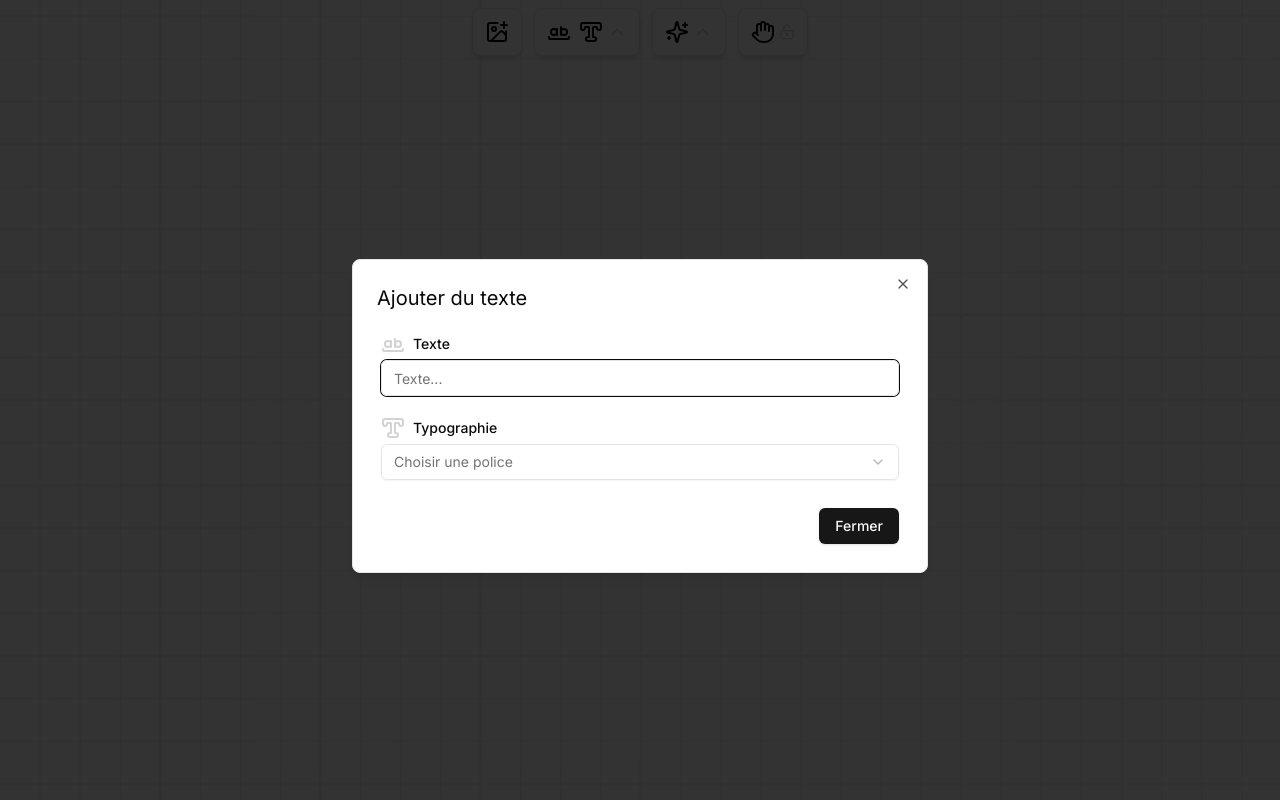
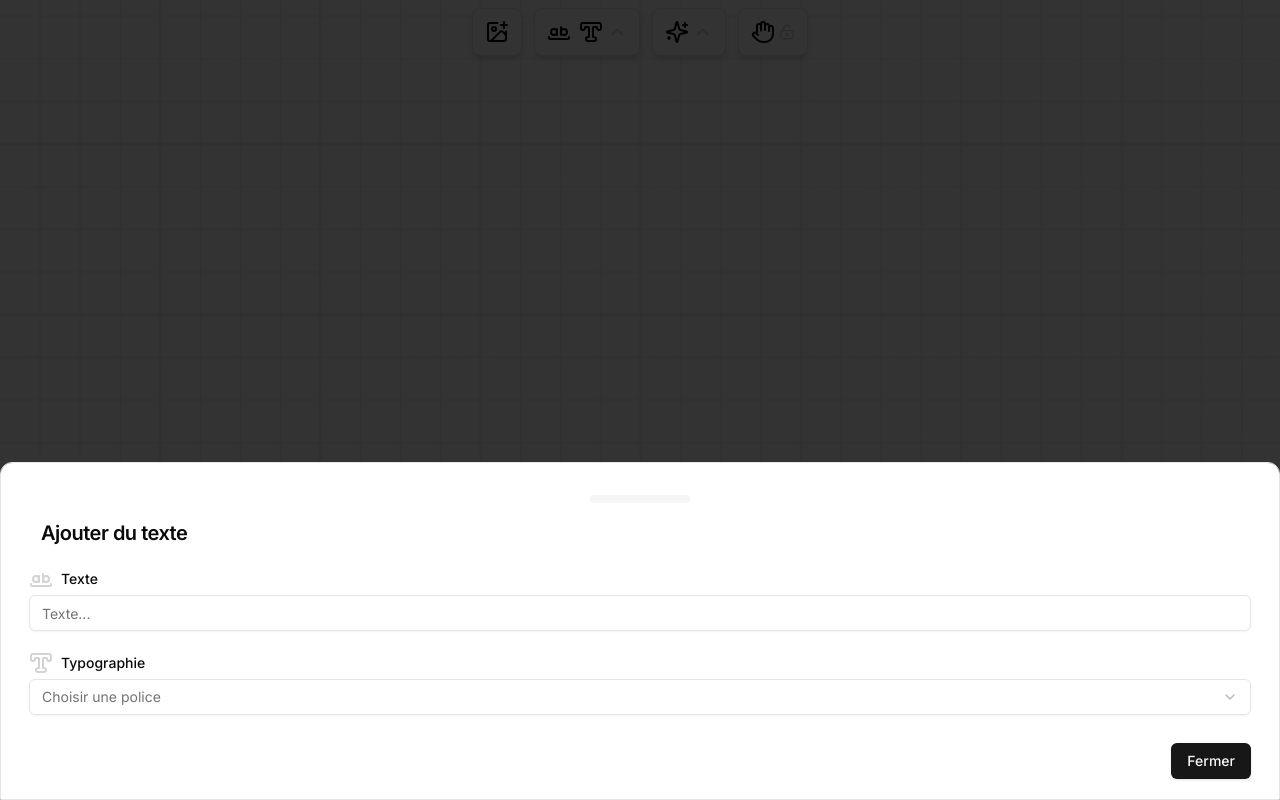
Before and after one commit to stanmanscour/embroidery-tools, a Next.js app: page / in a window 1280 px wide. Both pictures are taken after a click on the button 587 px from the left and 32 px from the top of the page. Built offline with nearby package versions, Linux system fonts and the light colour scheme.

Commit message:
add drawer

```diff
--- a/components/toolbar/EditTextItem.tsx
+++ b/components/toolbar/EditTextItem.tsx
@@ -1,7 +1,12 @@
 "use client";
 
 import React, { useState } from "react";
-import { Dialog, DialogContent, DialogHeader } from "@/components/ui/dialog";
+import {
+  Drawer,
+  DrawerContent,
+  DrawerHeader,
+  DrawerTitle,
+} from "@/components/ui/drawer";
 import { Button } from "@/components/ui/button";
 import { Label } from "@/components/ui/label";
 import { Input } from "@/components/ui/input";
@@ -16,26 +21,25 @@ import {
 import { options } from "@/fonts";
 import { ChevronUp, TypeOutline, WholeWord } from "lucide-react";
 import { useCanvasTool } from "@/context/CanvasToolProvider";
-import { DialogTitle } from "@radix-ui/react-dialog";
 
 export type textConfig = { content: string; fontFamily: string };
 
 export const EditTextItem = () => {
-  const [isModalOpen, setIsModalOpen] = useState(false);
+  const [isDrawerOpen, setIsDrawerOpen] = useState(false);
   const { textContent, setTextContent } = useCanvasTool();
 
   return (
     <>
-      <Dialog open={isModalOpen} onOpenChange={setIsModalOpen}>
-        <DialogContent className="max-h-full rounded-lg w-[90%] max-w-xl overflow-y-auto mt-4">
-          <DialogHeader>
-            <DialogTitle className="text-xl ">Ajouter du texte</DialogTitle>
-          </DialogHeader>
+      <Drawer open={isDrawerOpen} onOpenChange={setIsDrawerOpen}>
+        <DrawerContent className="max-h-[95%] rounded-t-xl px-6 py-4 overflow-y-auto">
+          <DrawerHeader>
+            <DrawerTitle className="text-xl">Ajouter du texte</DrawerTitle>
+          </DrawerHeader>
 
           <form
             onSubmit={(e) => {
-              e.preventDefault(); // 🛑 empêche le rechargement
-              setIsModalOpen(false);
+              e.preventDefault();
+              setIsDrawerOpen(false);
             }}
             className="p-1 flex flex-col gap-5"
           >
@@ -48,9 +52,9 @@ export const EditTextItem = () => {
                 Texte
               </Label>
               <Input
-                className="hover:opacity-80"
                 id="text-input"
                 placeholder="Texte..."
+                className="hover:opacity-80"
                 value={textContent.content}
                 onChange={(e) =>
                   setTextContent((prevState) => ({
@@ -100,19 +104,18 @@ export const EditTextItem = () => {
 
             <div className="flex justify-end gap-2 mt-2">
               <Button
-                //variant=""
                 type="submit"
                 className="flex gap-1 items-center hover:opacity-80 active:opacity-50"
               >
-                {/* <Image height={20} priority src={saveIcon} alt="Enregistrer" /> */}
                 Fermer
               </Button>
             </div>
           </form>
-        </DialogContent>
-      </Dialog>
+        </DrawerContent>
+      </Drawer>
+
       <button
-        onClick={() => setIsModalOpen(true)}
+        onClick={() => setIsDrawerOpen(true)}
         className="h-[48px] mb-5 p-3 text-black bg-white gap-1 border shadow-md hover:opacity-80 active:opacity-50 rounded-lg flex flex-row justify-center items-center "
       >
         <div className="flex flex-row gap-2">
--- a/components/toolbar/PromptItem.tsx
+++ b/components/toolbar/PromptItem.tsx
@@ -1,10 +1,14 @@
 "use client";
 
 import React, { useState } from "react";
-import { Dialog, DialogContent, DialogHeader } from "@/components/ui/dialog";
+import {
+  Drawer,
+  DrawerContent,
+  DrawerHeader,
+  DrawerTitle,
+} from "@/components/ui/drawer";
 import { Button } from "@/components/ui/button";
 import { Label } from "@/components/ui/label";
-
 import {
   ChevronUp,
   Download,
@@ -13,7 +17,6 @@ import {
   WholeWord,
 } from "lucide-react";
 import { PromptConfig, useCanvasTool } from "@/context/CanvasToolProvider";
-import { DialogTitle } from "@radix-ui/react-dialog";
 import { Textarea } from "../ui/textarea";
 import { PromptResult } from "@/app/api/generate-image/route";
 import { Skeleton } from "../ui/skeleton";
@@ -38,7 +41,7 @@ const generateImage = async (userDescription: string) => {
 
 export const PromptItem = () => {
   const [isGenerating, setIsGenerating] = useState(false);
-  const [isModalOpen, setIsModalOpen] = useState(false);
+  const [isDrawerOpen, setIsDrawerOpen] = useState(false);
   const { prompt, setPrompt, setImageURL } = useCanvasTool();
   const [result, setResult] = useState<PromptResult>();
 
@@ -46,10 +49,7 @@ export const PromptItem = () => {
     try {
       setIsGenerating(true);
       const result = await generateImage(prompt.content);
-      console.log("Image URL :", result.imageUrl);
-      console.log("Prompt enrichi :", result.prompt);
       setResult(result);
-      // Tu peux maintenant afficher l’image ou la sauvegarder où tu veux
     } catch (err) {
       console.error("Erreur génération :", err);
     } finally {
@@ -59,15 +59,15 @@ export const PromptItem = () => {
 
   return (
     <>
-      <Dialog open={isModalOpen} onOpenChange={setIsModalOpen}>
-        <DialogContent className="max-h-full rounded-lg w-[90%] max-w-xl overflow-y-auto mt-4">
-          <DialogHeader>
-            <DialogTitle className="text-xl ">Générer une image</DialogTitle>
-          </DialogHeader>
+      <Drawer open={isDrawerOpen} onOpenChange={setIsDrawerOpen}>
+        <DrawerContent className="max-h-[95%] rounded-t-xl px-6 py-4 overflow-y-auto">
+          <DrawerHeader>
+            <DrawerTitle className="text-xl">Générer une image</DrawerTitle>
+          </DrawerHeader>
 
           <form
             onSubmit={(e) => {
-              e.preventDefault(); // 🛑 empêche le rechargement
+              e.preventDefault();
               handleSubmit();
             }}
             className="p-1 flex flex-col gap-5"
@@ -81,8 +81,8 @@ export const PromptItem = () => {
                 Descriptif
               </Label>
               <Textarea
+                id="text-input"
                 className="hover:opacity-80"
-                id="text-input"
                 placeholder="Un canard portant un petit singe"
                 value={prompt.content}
                 onChange={(e) =>
@@ -95,12 +95,11 @@ export const PromptItem = () => {
 
             <div className="flex justify-end gap-2 mt-2">
               <Button
-                //variant=""
+                disabled={isGenerating}
                 type="submit"
                 className="flex gap-1 items-center hover:opacity-80 active:opacity-50"
               >
-                {/* <Image height={20} priority src={saveIcon} alt="Enregistrer" /> */}
-                Générer
+                {isGenerating ? "Chargement..." : "Générer"}
               </Button>
             </div>
 
@@ -110,21 +109,26 @@ export const PromptItem = () => {
                 Résultat
               </p>
               {isGenerating ? (
-                <Skeleton className="w-[100%] aspect-square rounded-md" />
+                <Skeleton className="w-full aspect-square rounded-md" />
               ) : result ? (
                 <div className="flex flex-col gap-2">
                   <img
-                    className="border rounded-md overflow-hidden w-[100%] aspect-square shadow-sm"
                     src={result.imageUrl}
+                    className="border rounded-md overflow-hidden w-full aspect-square shadow-sm"
                   />
 
                   <div className="flex justify-end gap-2 mt-2">
                     <Button
                       variant="secondary"
-                      type="submit"
+                      type="button"
+                      onClick={() => {
+                        const link = document.createElement("a");
+                        link.href = result.imageUrl;
+                        link.download = "image-generée.png";
+                        link.click();
+                      }}
                       className="flex gap-1 items-center hover:opacity-80 active:opacity-50"
                     >
-                      {/* <Image height={20} priority src={saveIcon} alt="Enregistrer" /> */}
                       <Download />
                       Télécharger
                     </Button>
@@ -133,10 +137,10 @@ export const PromptItem = () => {
                       type="button"
                       onClick={() => {
                         setImageURL(result.imageUrl);
+                        setIsDrawerOpen(false);
                       }}
                       className="flex gap-1 items-center hover:opacity-80 active:opacity-50"
                     >
-                      {/* <Image height={20} priority src={saveIcon} alt="Enregistrer" /> */}
                       <ImagePlus height={24} width={24} />
                       Utiliser
                     </Button>
@@ -147,14 +151,13 @@ export const PromptItem = () => {
                   L&apos;image s&apos;affichera ici
                 </p>
               )}
-
-              {/* <pre>{JSON.stringify}</pre> */}
             </div>
           </form>
-        </DialogContent>
-      </Dialog>
+        </DrawerContent>
+      </Drawer>
+
       <button
-        onClick={() => setIsModalOpen(true)}
+        onClick={() => setIsDrawerOpen(true)}
         className="h-[48px] mb-5 p-3 text-black bg-white gap-1 border shadow-md hover:opacity-80 active:opacity-50 rounded-lg flex flex-row justify-center items-center "
       >
         <Sparkles height={24} width={24} />
--- /dev/null
+++ b/components/ui/drawer.tsx
@@ -0,0 +1,118 @@
+"use client"
+
+import * as React from "react"
+import { Drawer as DrawerPrimitive } from "vaul"
+
+import { cn } from "@/lib/utils"
+
+const Drawer = ({
+  shouldScaleBackground = true,
+  ...props
+}: React.ComponentProps<typeof DrawerPrimitive.Root>) => (
+  <DrawerPrimitive.Root
+    shouldScaleBackground={shouldScaleBackground}
+    {...props}
+  />
+)
+Drawer.displayName = "Drawer"
+
+const DrawerTrigger = DrawerPrimitive.Trigger
+
+const DrawerPortal = DrawerPrimitive.Portal
+
+const DrawerClose = DrawerPrimitive.Close
+
+const DrawerOverlay = React.forwardRef<
+  React.ElementRef<typeof DrawerPrimitive.Overlay>,
+  React.ComponentPropsWithoutRef<typeof DrawerPrimitive.Overlay>
+>(({ className, ...props }, ref) => (
+  <DrawerPrimitive.Overlay
+    ref={ref}
+    className={cn("fixed inset-0 z-50 bg-black/80", className)}
+    {...props}
+  />
+))
+DrawerOverlay.displayName = DrawerPrimitive.Overlay.displayName
+
+const DrawerContent = React.forwardRef<
+  React.ElementRef<typeof DrawerPrimitive.Content>,
+  React.ComponentPropsWithoutRef<typeof DrawerPrimitive.Content>
+>(({ className, children, ...props }, ref) => (
+  <DrawerPortal>
+    <DrawerOverlay />
+    <DrawerPrimitive.Content
+      ref={ref}
+      className={cn(
+        "fixed inset-x-0 bottom-0 z-50 mt-24 flex h-auto flex-col rounded-t-[10px] border bg-background",
+        className
+      )}
+      {...props}
+    >
+      <div className="mx-auto mt-4 h-2 w-[100px] rounded-full bg-muted" />
+      {children}
+    </DrawerPrimitive.Content>
+  </DrawerPortal>
+))
+DrawerContent.displayName = "DrawerContent"
+
+const DrawerHeader = ({
+  className,
+  ...props
+}: React.HTMLAttributes<HTMLDivElement>) => (
+  <div
+    className={cn("grid gap-1.5 p-4 text-center sm:text-left", className)}
+    {...props}
+  />
+)
+DrawerHeader.displayName = "DrawerHeader"
+
+const DrawerFooter = ({
+  className,
+  ...props
+}: React.HTMLAttributes<HTMLDivElement>) => (
+  <div
+    className={cn("mt-auto flex flex-col gap-2 p-4", className)}
+    {...props}
+  />
+)
+DrawerFooter.displayName = "DrawerFooter"
+
+const DrawerTitle = React.forwardRef<
+  React.ElementRef<typeof DrawerPrimitive.Title>,
+  React.ComponentPropsWithoutRef<typeof DrawerPrimitive.Title>
+>(({ className, ...props }, ref) => (
+  <DrawerPrimitive.Title
+    ref={ref}
+    className={cn(
+      "text-lg font-semibold leading-none tracking-tight",
+      className
+    )}
+    {...props}
+  />
+))
+DrawerTitle.displayName = DrawerPrimitive.Title.displayName
+
+const DrawerDescription = React.forwardRef<
+  React.ElementRef<typeof DrawerPrimitive.Description>,
+  React.ComponentPropsWithoutRef<typeof DrawerPrimitive.Description>
+>(({ className, ...props }, ref) => (
+  <DrawerPrimitive.Description
+    ref={ref}
+    className={cn("text-sm text-muted-foreground", className)}
+    {...props}
+  />
+))
+DrawerDescription.displayName = DrawerPrimitive.Description.displayName
+
+export {
+  Drawer,
+  DrawerPortal,
+  DrawerOverlay,
+  DrawerTrigger,
+  DrawerClose,
+  DrawerContent,
+  DrawerHeader,
+  DrawerFooter,
+  DrawerTitle,
+  DrawerDescription,
+}
--- a/package.json
+++ b/package.json
@@ -27,7 +27,8 @@
     "react-konva": "^18.2.10",
     "tailwind-merge": "^3.1.0",
     "tailwindcss-animate": "^1.0.7",
-    "use-image": "^1.1.1"
+    "use-image": "^1.1.1",
+    "vaul": "^1.1.2"
   },
   "devDependencies": {
     "@types/node": "^20",
```
Also changed, not shown: app/api/generate-image/route.ts (+7 -2 lines), 1 other file (tests, documents, lock files or other folders).
